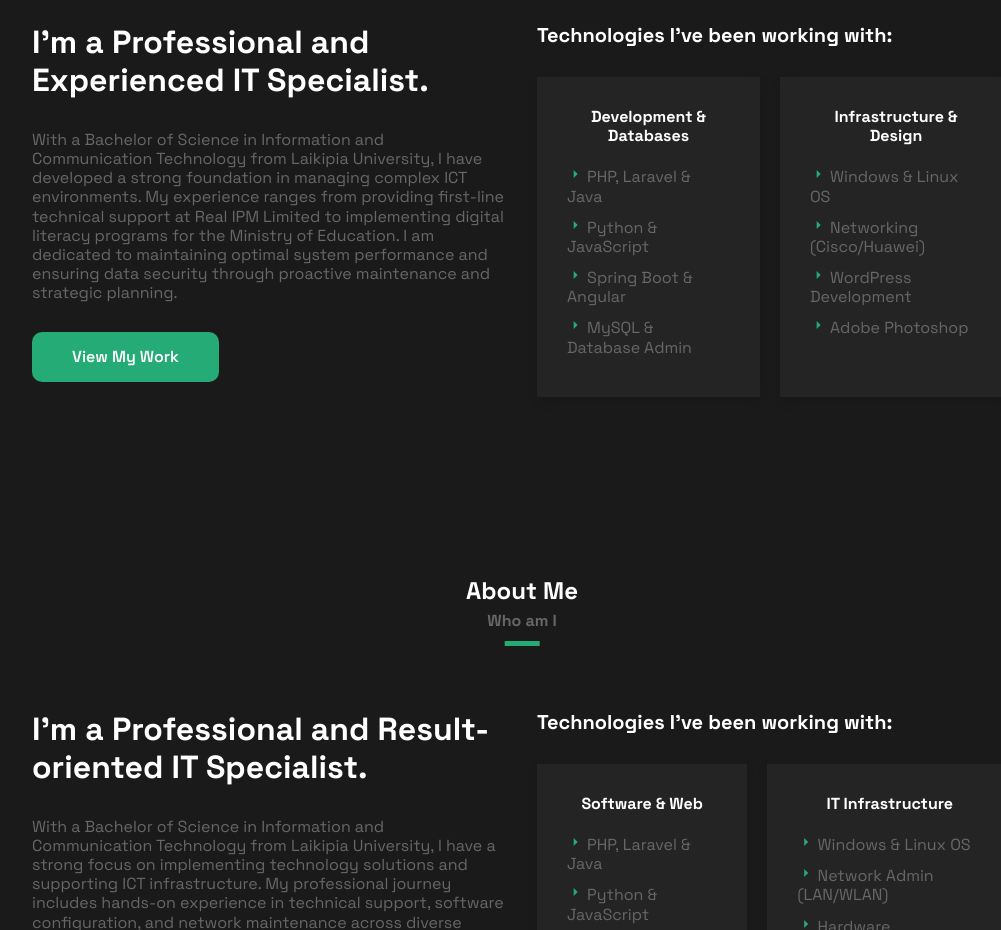
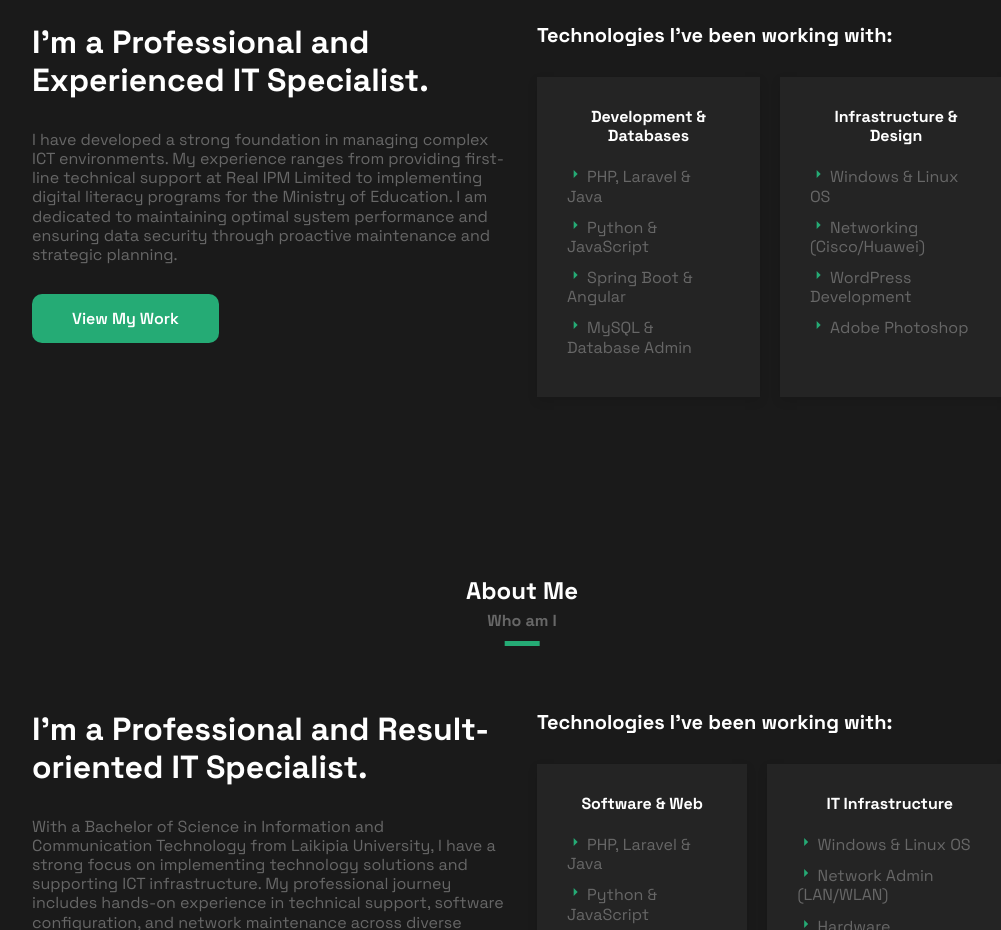
Before and after one commit to DeveloperChrisphine/ChrisphineResume, a plain HTML site: page index.html in a window 1280 px wide. Shown: the part 1040-1970 px from the top of the page, without its empty margins (118-1119 px from the left). Drawn offline with nearby package versions, Linux system fonts and the light colour scheme.

Commit message:
Update index.html

```diff
--- a/index.html
+++ b/index.html
@@ -115,7 +115,7 @@
                 <div class="d-grid about__wrapper">
                     <div class="about__content">
                         <h3 class="about__title">I'm a Professional and Experienced IT Specialist.</h3>
-                        <p class="about__description">With a Bachelor of Science in Information and Communication Technology from Laikipia University, I have developed a strong foundation in managing complex ICT environments.
+                        <p class="about__description">I have developed a strong foundation in managing complex ICT environments.
                             My experience ranges from providing first-line technical support at Real IPM Limited to implementing digital literacy programs for the Ministry of Education.
                             I am dedicated to maintaining optimal system performance and ensuring data security through proactive maintenance and strategic planning.
                         </p>
```
